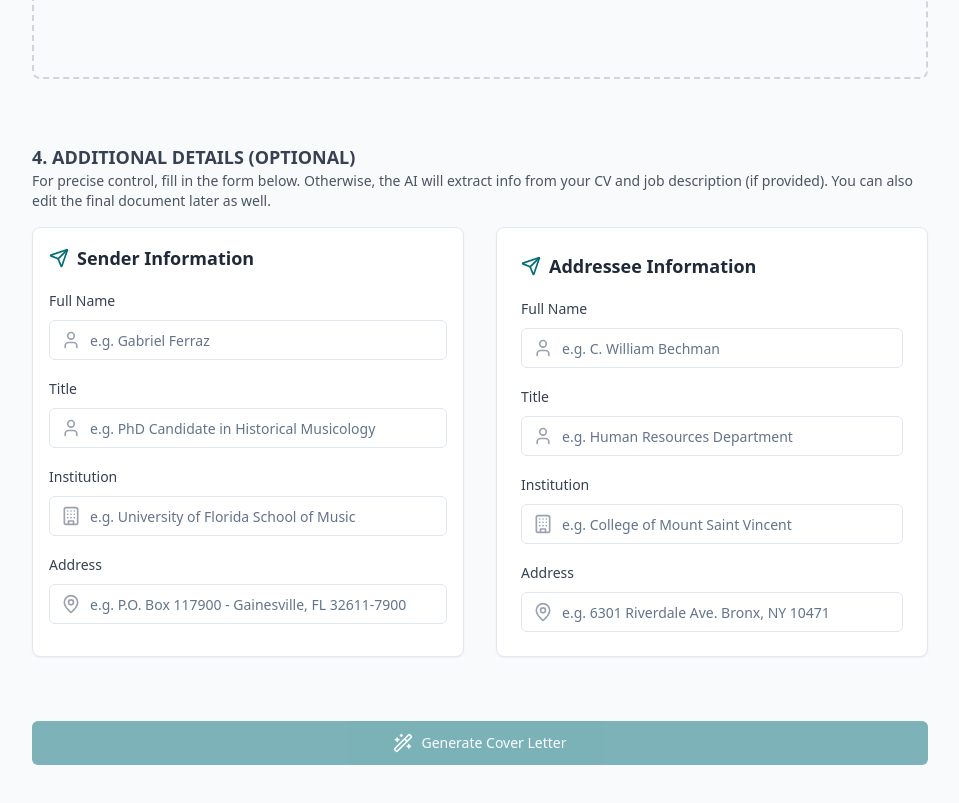
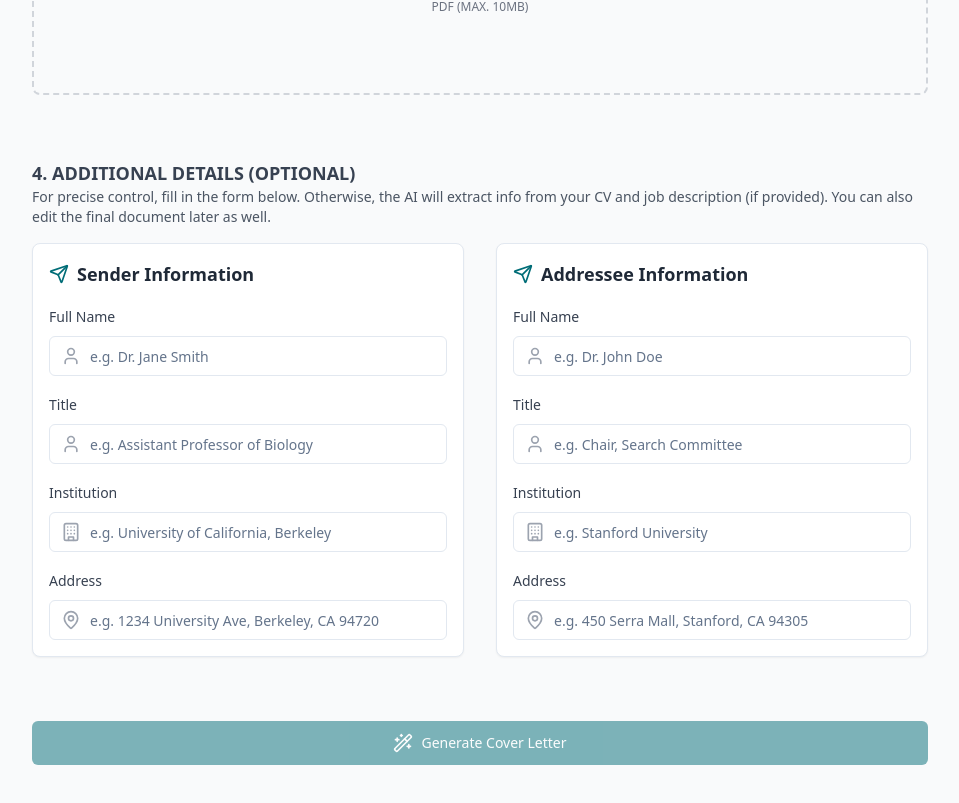
Before and after one commit to Naxus28/lumina.ai, a Next.js app: page /auth/cover-letter-generator in a window 1280 px wide. Shown: the part 1203-2006 px from the top of the page, without its empty margins (160-1119 px from the left). Built offline with nearby package versions, Linux system fonts and the light colour scheme.

Commit message:
Changes placeholder data

```diff
--- a/app/auth/cover-letter-generator/components/address/AddresseeForm.tsx
+++ b/app/auth/cover-letter-generator/components/address/AddresseeForm.tsx
@@ -9,7 +9,7 @@ export function AddresseeForm({ onDataChange }: AddressFormBaseProps) {
 
   return (
     <Card>
-      <CardContent className="p-6">
+      <CardContent className="p-4">
         <h3 className="text-lg font-semibold mb-4 text-gray-800 flex items-center">
           <Send className="w-5 h-5 mr-2 text-[#006D77]" />
           Addressee Information
@@ -18,7 +18,7 @@ export function AddresseeForm({ onDataChange }: AddressFormBaseProps) {
           <InputGroup
             label="Full Name"
             name="name"
-            placeholder="e.g. C. William Bechman"
+            placeholder="e.g. Dr. John Doe"
             icon={<User className="w-5 h-5 text-gray-400" />}
             value={formData.name}
             onChange={handleInputChange}
@@ -26,7 +26,7 @@ export function AddresseeForm({ onDataChange }: AddressFormBaseProps) {
           <InputGroup
             label="Title"
             name="title"
-            placeholder="e.g. Human Resources Department"
+            placeholder="e.g. Chair, Search Committee"
             icon={<User className="w-5 h-5 text-gray-400" />}
             value={formData.title}
             onChange={handleInputChange}
@@ -34,7 +34,7 @@ export function AddresseeForm({ onDataChange }: AddressFormBaseProps) {
           <InputGroup
             label="Institution"
             name="institution"
-            placeholder="e.g. College of Mount Saint Vincent"
+            placeholder="e.g. Stanford University"
             icon={<Building className="w-5 h-5 text-gray-400" />}
             value={formData.institution}
             onChange={handleInputChange}
@@ -42,7 +42,7 @@ export function AddresseeForm({ onDataChange }: AddressFormBaseProps) {
           <InputGroup
             label="Address"
             name="address"
-            placeholder="e.g. 6301 Riverdale Ave. Bronx, NY 10471"
+            placeholder="e.g. 450 Serra Mall, Stanford, CA 94305"
             icon={<MapPin className="w-5 h-5 text-gray-400" />}
             value={formData.address}
             onChange={handleInputChange}
--- a/app/auth/cover-letter-generator/components/address/SenderForm.tsx
+++ b/app/auth/cover-letter-generator/components/address/SenderForm.tsx
@@ -18,7 +18,7 @@ export function SenderForm({ onDataChange }: AddressFormBaseProps) {
           <InputGroup
             label="Full Name"
             name="name"
-            placeholder="e.g. Gabriel Ferraz"
+            placeholder="e.g. Dr. Jane Smith"
             icon={<User className="w-5 h-5 text-gray-400" />}
             value={formData.name}
             onChange={handleInputChange}
@@ -26,7 +26,7 @@ export function SenderForm({ onDataChange }: AddressFormBaseProps) {
           <InputGroup
             label="Title"
             name="title"
-            placeholder="e.g. PhD Candidate in Historical Musicology"
+            placeholder="e.g. Assistant Professor of Biology"
             icon={<User className="w-5 h-5 text-gray-400" />}
             value={formData.title}
             onChange={handleInputChange}
@@ -34,7 +34,7 @@ export function SenderForm({ onDataChange }: AddressFormBaseProps) {
           <InputGroup
             label="Institution"
             name="institution"
-            placeholder="e.g. University of Florida School of Music"
+            placeholder="e.g. University of California, Berkeley"
             icon={<Building className="w-5 h-5 text-gray-400" />}
             value={formData.institution}
             onChange={handleInputChange}
@@ -42,7 +42,7 @@ export function SenderForm({ onDataChange }: AddressFormBaseProps) {
           <InputGroup
             label="Address"
             name="address"
-            placeholder="e.g. P.O. Box 117900 - Gainesville, FL 32611-7900"
+            placeholder="e.g. 1234 University Ave, Berkeley, CA 94720"
             icon={<MapPin className="w-5 h-5 text-gray-400" />}
             value={formData.address}
             onChange={handleInputChange}
--- a/app/auth/cover-letter-generator/page.tsx
+++ b/app/auth/cover-letter-generator/page.tsx
@@ -153,7 +153,7 @@ const CoverLetterGenerator: React.FC = () => {
 					className="mb-16"
 					paddingX="none"
 				>
-					<h2 className="text-lg font-semibold text-gray-700 uppercase">1. Choose Your Cover Letter Style *</h2>
+					<h2 className="text-lg font-semibold text-gray-700 mb-4 uppercase">1. Choose Your Cover Letter Style *</h2>
 					<TemplateSelector
 						templates={coverLetterTemplates}
 						onSelectTemplate={handleSelectTemplate}
```
